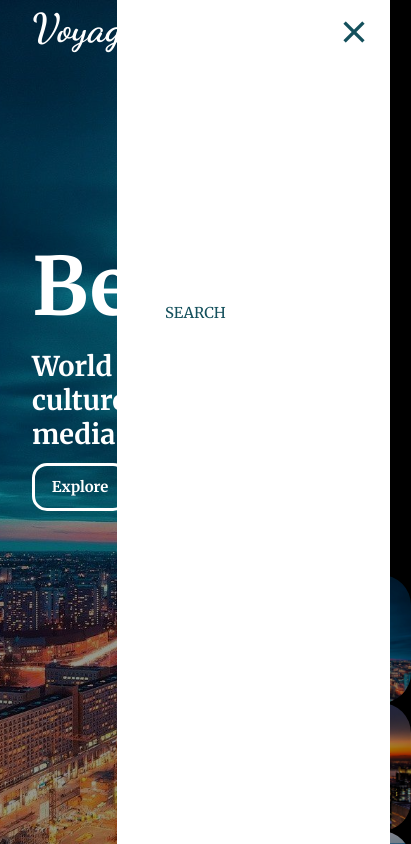
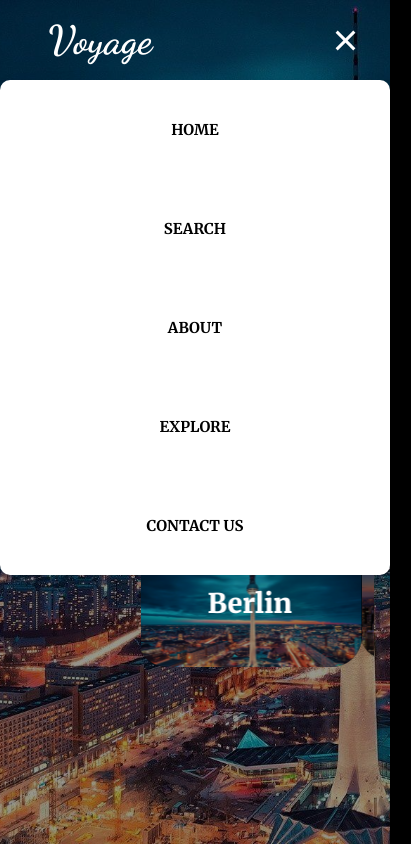
Before and after one commit to jerilalbi/Travel-website, a plain HTML site: page index.html in a window 390 px wide. Both pictures are taken after a click on the element 364 px from the left and 28 px from the top of the page. Shown: the top 844 px of the page, 411 px wide, since content can reach past the window. Drawn offline with nearby package versions, Linux system fonts and the light colour scheme.

Commit message:
navbar cmplt

```diff
--- a/assets/css/styles.css
+++ b/assets/css/styles.css
@@ -145,11 +145,11 @@ input{
 }
 
 /* --------------------------NAV BAR---------------------------*/
-.nav{
-    height: var(--header-height);
+.navbar {
     display: flex;
     justify-content: space-between;
     align-items: center;
+    padding: 0 2rem 0 2rem;
 }
 
 .nav-logo,.nav-toggle{
@@ -169,27 +169,19 @@ input{
 }
 
 .nav-menu{
-    position: relative;
-}
-
-@media screen and (max-width: 765px){
-    .nav-menu{
-        position: fixed;
-        background-color: var(--white);
-        right: -100%;
-        top: 0;
-        width: 70%;
-        height: 100%;
-        box-shadow: -1px 0 4px grey solid;
-        padding: 3rem;
-        transition: .4s;
-    }
+    display: flex;
+    justify-content: space-between;
+    align-items: center;
 }
 
 .nav-list{
     display: flex;
     flex-direction: column;
     row-gap: 2.5rem;
+}
+
+.nav-item{
+    margin-left: 3rem;
 }
 
 .nav-link{
@@ -202,19 +194,66 @@ input{
     color: var(--main-color);
 }
 
-.nav-close{
-    font-size: 2.5rem;
-    position: absolute;
-    top: .75rem;
-    right: 1rem;
-    color: var(--main-color);
-    cursor: pointer;
+.hamburger {
+    display: none;
 }
 
-.nav-search{
-    position: absolute;
-    color: var(--main-color);
-    cursor: pointer;
+.bar {
+    display: block;
+    width: 25px;
+    height: 3px;
+    margin: 5px auto;
+    -webkit-transition: all 0.3s ease-in-out;
+    transition: all 0.3s ease-in-out;
+    background-color: var(--white);
+    font-weight: var(--font-bold);
+}
+
+@media screen and (max-width: 765px){
+    .nav-menu {
+        position: fixed;
+        left: -100%;
+        top: 5rem;
+        flex-direction: column;
+        background-color: #fff;
+        width: 100%;
+        border-radius: 10px;
+        text-align: center;
+        transition: 0.3s;
+        box-shadow:
+            0 10px 27px rgba(0, 0, 0, 0.05);
+    }
+
+    .nav-menu.active {
+        left: 0;
+    }
+
+    .nav-item {
+        margin: 2.5rem 0;
+    }
+
+    .nav-link.active{
+        color: var(--black);
+    }
+
+    .hamburger {
+        color: var(--white);
+        display: block;
+        cursor: pointer;
+    }
+
+    .hamburger.active .bar:nth-child(2) {
+        opacity: 0;
+        color: var(--black);
+    }
+
+    .hamburger.active .bar:nth-child(1) {
+        transform: translateY(8px) rotate(45deg);
+    }
+
+    .hamburger.active .bar:nth-child(3) {
+        transform: translateY(-8px) rotate(-45deg);
+    }
 }
 
 /* -----------SHOW MENU----------------*/
@@ -225,10 +264,11 @@ input{
 /* ----------------HOME-------------------- */
 .home{
     background-color: var(--black);
+    width: 100%;
 }
 
 .home-data{
-    margin: 20rem 1rem 0rem;
+    margin: 23rem 1rem 0 2rem;
     width: 16rem;
 }
 
@@ -242,6 +282,7 @@ input{
     object-position: 35%;
     background-color: var(--black);
     opacity: 0.6;
+    overflow: hidden;
     }
 .home-container{
     position: relative;
@@ -269,26 +310,29 @@ input{
     font-size: var(--big-font);
     margin-bottom: var(--mg-0-75);
 }
-.home-place-scroll{
-    position: relative;
-    margin: 1rem 0 0 45%;
-    background-color: transparent;
+
+.swiper-slide {
+    background-position: center;
+    background-size: cover;
     height: 8rem;
-}
-
-.place-select-box{
+    width: 14rem;
     position: relative;
     background-color: var(--black);
-    height: 8rem;
-    width: 14rem;
     display: flex;
-    margin-left: 10px;
     justify-content: center;
     align-items: center;
     border-radius: 30px;
-    float: left;
-    cursor: pointer;
-}
+    margin-right: 1rem;
+  }
+
+  .home-place-swiper{
+      position: relative;
+      height: 9rem;
+      width: inherit;
+      overflow: hidden;
+      margin: 0 0 5.5rem 35%;
+      padding: 0;
+  }
 
 .place-text{
     color: var(--white);
--- a/assets/js/main.js
+++ b/assets/js/main.js
@@ -2,31 +2,25 @@
 var variable_css = document.querySelector(':root');
 var variables = getComputedStyle(variable_css);
 
-const navMenu = document.getElementById('nav_menu')
-const navToggle = document.getElementById('nav_toggle')
-const navClose = document.getElementById('nav_close')
+//mobile menu
+const hamburger = document.querySelector(".hamburger");
+const navMenu = document.querySelector(".nav-menu");
+const navLink = document.querySelectorAll(".nav-link");
 
-//show menu
-if(navToggle){
-    navToggle.addEventListener('click',() => {
-        navMenu.classList.add('show-menu')
-    })
+hamburger.addEventListener("click", mobileMenu);
+
+function mobileMenu() {
+    hamburger.classList.toggle("active");
+    navMenu.classList.toggle("active");
+    navLink.forEach(n => n.classList.toggle("active"));
 }
+//close menu
+navLink.forEach(n => n.addEventListener("click", closeMenu));
 
-//close menu
-if(navClose){
-    navClose.addEventListener('click',() => {
-        navMenu.classList.remove('show-menu')
-    })
+function closeMenu(){
+  hamburger.classList.remove("active");
+  navMenu.classList.remove("active");
 }
-
-//remove menu icon
-const navLink = document.querySelectorAll('.nav-link')
-
-function linkAction(){
-    navMenu.classList.remove('show-menu')
-}
-navLink.forEach(n => n.addEventListener('click', linkAction))
 
 //change home bg image
 function changeBgImage(image,place_name,place_bio){
@@ -45,3 +39,18 @@ function scrollFunction() {
     document.getElementById("header").style.background = "transparent";
   }
 }
+
+//place option slider
+var swiper = new Swiper(".mySwiper", {
+  effect: "coverflow",
+  grabCursor: true,
+  centeredSlides: true,
+  slidesPerView: "auto",
+  coverflowEffect: {
+    rotate: 00,
+    stretch: 0,
+    depth: 100,
+    modifier: 2,
+    slideShadows: false,
+  },
+});
--- a/index.html
+++ b/index.html
@@ -8,6 +8,8 @@
     <!------------------ICON------------------>
     <link href="https://cdn.jsdelivr.net/npm/remixicon@2.5.0/fonts/remixicon.css" rel="stylesheet">
 
+    <!-------------------SWIPER---------------->
+    <link rel="stylesheet" href="https://unpkg.com/swiper/swiper-bundle.min.css">
 
     <!------------------CSS-------------------->
     <link rel="stylesheet" href="assets/css/styles.css">
@@ -16,12 +18,14 @@
 </head>
 <body>
     <header class="header" id="header">
-        <nav class="nav container">
+        <nav class="navbar">
             <a href="#" class="nav-logo">Voyage</a>
-            <div class="nav-menu" id="nav_menu">
-                <ul class="nav-list">
+                <ul class="nav-menu">
                     <li class="nav-item">
                         <a href="#home" class="nav-link">Home</a>
+                    </li>
+                    <li class="nav-item">
+                        <a href="#search" class="nav-link">Search</a>
                     </li>
                     <li class="nav-item">
                         <a href="#about" class="nav-link">About</a>
@@ -32,15 +36,11 @@
                     <li class="nav-item">
                         <a href="#contact_us" class="nav-link">Contact Us</a>
                     </li>
-                    <li class="nav-item">
-                        <a href="#search" class="nav-link"><i class="ri-search-line"></i></a>
-                    </li>
                 </ul>
-                <i class="ri-close-fill nav-close" id="nav_close"></i>
-                <p class="nav-search">SEARCH</p>
-            </div>
-            <div class="nav-toggle" id="nav_toggle">
-                <i class="ri-function-fill"></i>
+            <div class="hamburger">
+                <span class="bar"></span>
+                <span class="bar"></span>
+                <span class="bar"></span>
             </div>
         </nav>
     </header>
@@ -55,21 +55,30 @@
                     <span class="home-data-subtitle" id="place_bio">World city of culture, politics, media and science.<br></span>
                     <a href="#" class="explore-button">Explore</a>
                 </div>
-                <div class="home-place-scroll">
-                    <div class="place-select-box"
-                    onclick="changeBgImage('assets/img/berlin.jpg','Berlin','World city of culture, politics, media and science.<br>')"><img src="assets/img/berlin.jpg" alt="" class="place-image"><span class="place-text">Berlin</span></div>
-                    <div class="place-select-box"
-                    onclick="changeBgImage('assets/img/denver.jpg','Denver','Beta world city by the Globalization <br> and World Cities Research Network')"><img src="assets/img/denver.jpg" alt="" class="place-image"><span class="place-text">Denver</span></div>
-                    <div class="place-select-box"
-                    onclick="changeBgImage('assets/img/stockhom.jpg','Stockhom','Cultural, media, political, and economic centre of Sweden')"><img src="assets/img/stockhom.jpg" alt="" class="place-image"><span class="place-text">Stockhom</span></div>
-                    <div class="place-select-box"
-                    onclick="changeBgImage('assets/img/rio.jpg','Rio','Most visited cities in the Southern Hemisphere and is known for its beaches')"><img src="assets/img/rio.jpg" alt="" class="place-image"><span class="place-text">Rio</span></div>
-                    <div class="place-select-box"
-                    onclick="changeBgImage('assets/img/tokyo.jpg','Tokyo','Most populous metropolitan area in the World')"><img src="assets/img/tokyo.jpg" alt="" class="place-image"><span class="place-text">Tokyo</span></div>
-                    <div class="place-select-box"
-                    onclick="changeBgImage('assets/img/nairobi.jpg','Nairobi','Established hub for business and culture.')"><img src="assets/img/nairobi.jpg" alt="" class="place-image"><span class="place-text">Nairobi</span></div>
-                    <div class="place-select-box"
-                    onclick="changeBgImage('assets/img/liverpool.jpg','Liverpool','European capital of culture, architecture and rock music')"><img src="assets/img/liverpool.jpg" alt="" class="place-image"><span class="place-text">Liverpool</span></div>
+                <div class="home-place-swiper mySwiper">
+                <div class="swiper-wrapper">
+                    <div class="swiper-slide" onclick="changeBgImage('assets/img/berlin.jpg','Berlin','World city of culture, politics, media and science.<br>')">
+                        <img src="assets/img/berlin.jpg" alt="" class="place-image"><span class="place-text">Berlin</span>
+                    </div>
+                    <div class="swiper-slide" onclick="changeBgImage('assets/img/denver.jpg','Denver','Beta world city by the World Cities Research Network')">
+                        <img src="assets/img/denver.jpg" alt="" class="place-image"><span class="place-text">Denver</span>
+                    </div>
+                    <div class="swiper-slide" onclick="changeBgImage('assets/img/stockhom.jpg','Stockhom','Cultural, media, political, and economic centre of Sweden')">
+                        <img src="assets/img/stockhom.jpg" alt="" class="place-image"><span class="place-text">Stockhom</span>
+                    </div>
+                    <div class="swiper-slide" onclick="changeBgImage('assets/img/rio.jpg','Rio','Most visited cities in the Southern Hemisphere.')">
+                        <img src="assets/img/rio.jpg" alt="" class="place-image"><span class="place-text">Rio</span>
+                    </div>
+                    <div class="swiper-slide" onclick="changeBgImage('assets/img/tokyo.jpg','Tokyo','Most populous metropolitan area in the World')">
+                       <img src="assets/img/tokyo.jpg" alt="" class="place-image"><span class="place-text">Tokyo</span>
+                    </div>
+                    <div class="swiper-slide" onclick="changeBgImage('assets/img/nairobi.jpg','Nairobi','Established hub for business and culture.')">
+                        <img src="assets/img/nairobi.jpg" alt="" class="place-image"><span class="place-text">Nairobi</span>
+                    </div>
+                    <div class="swiper-slide" onclick="changeBgImage('assets/img/liverpool.jpg','Liverpool','European capital of culture, architecture and rock music')">
+                        <img src="assets/img/liverpool.jpg" alt="" class="place-image"><span class="place-text">Liverpool</span>
+                    </div>
+                </div>
                 </div>
             </div>
         </section>
@@ -88,6 +97,9 @@
     </main>
     <!-----------------SCRIPT------------------->
 
+    <!------------------SWIPER--------------------->
+    <script src="https://unpkg.com/swiper/swiper-bundle.min.js"></script>
+
     <!-----------------MAIN SCRIPT------------------------->
     <script src="assets/js/main.js"></script>
 </body>
```
